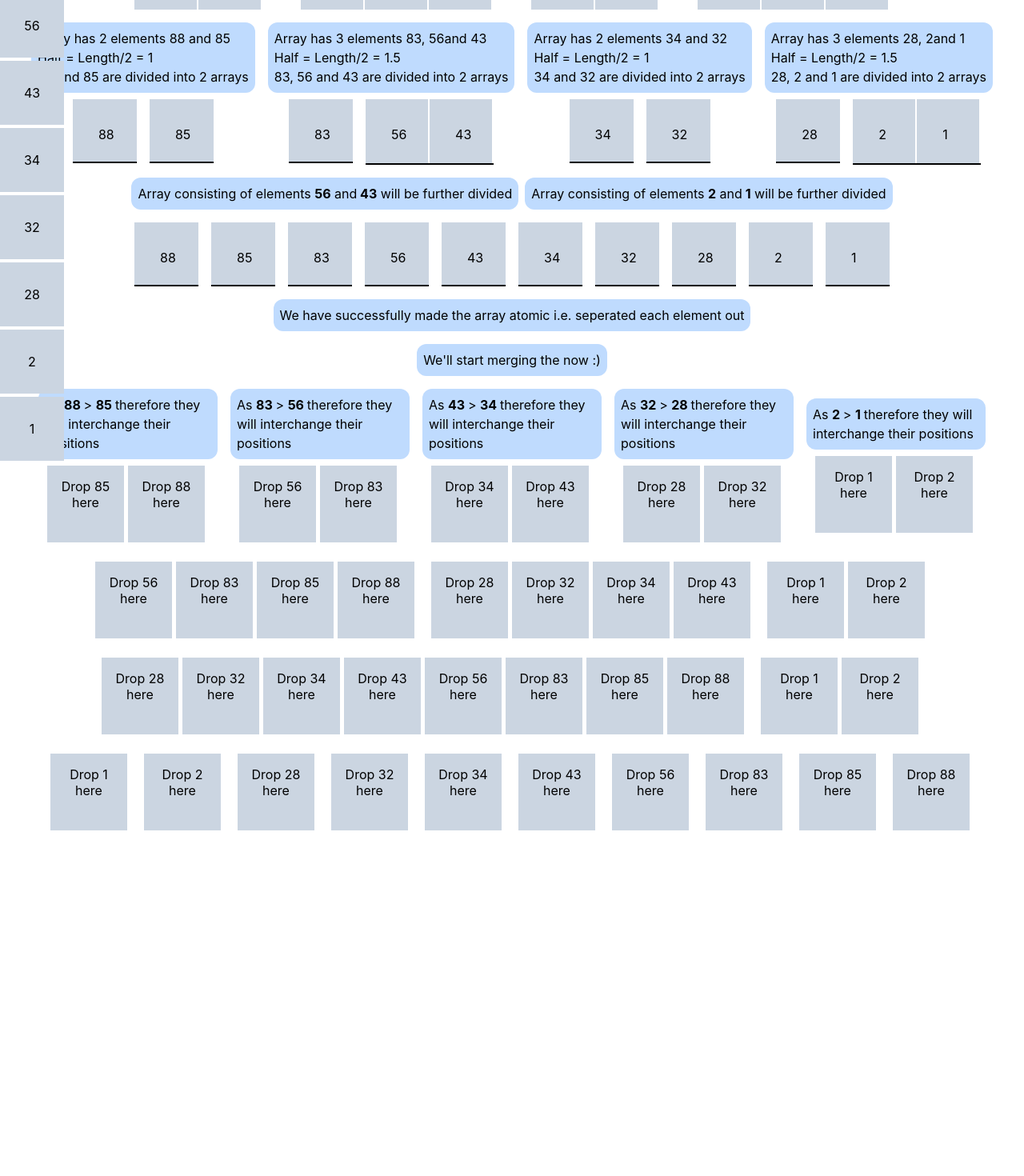
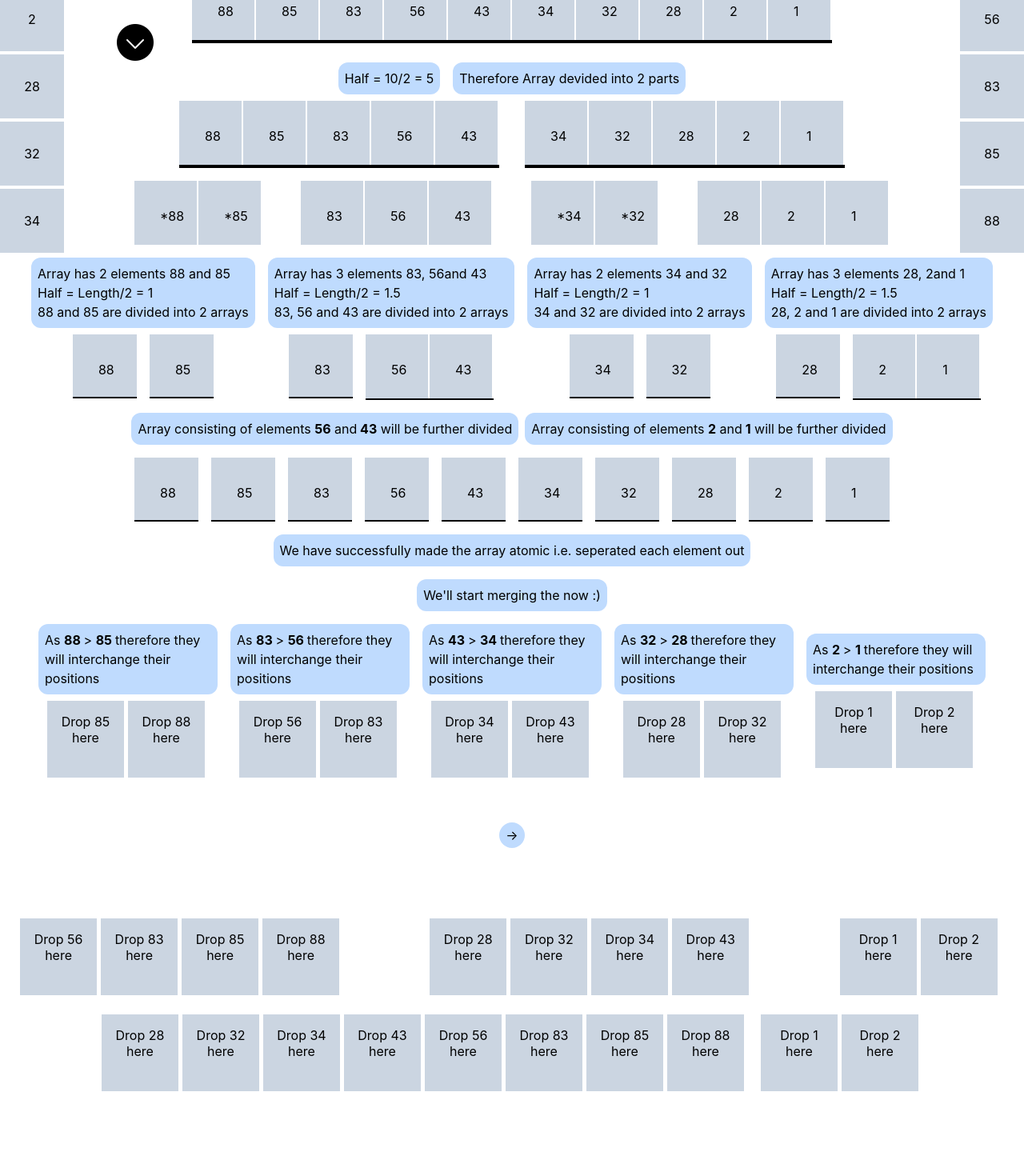
Before and after one commit to burhanharoon/merge-sort-react, a React (Create React App) app: page / in a window 1280 px wide. Shown: the part 260-1730 px from the top of the page at 80% size. Before the commit the page ends 1322 px from the top, so only its background shows below. Built offline with nearby package versions, Linux system fonts and the light colour scheme.

Commit message:
added animations

```diff
--- a/src/App.js
+++ b/src/App.js
@@ -5,7 +5,8 @@ import { DndProvider } from 'react-dnd'
 import update from 'immutability-helper';
 import { Box } from './Box';
 import { Container } from './Container';
-
+import infoIcon from './icons8-info.png'
+import nextIcon from './icons8-next.png'
 
 function getRndInteger(min, max) {
   return Math.floor(Math.random() * (max - min)) + min;
@@ -85,44 +86,56 @@ function App() {
 
   const [firstShow, setfirstShow] = useState(true)
   const [secondShow, setsecondShow] = useState(false)
-  const [thirdShow, setthirdShow] = useState(false)
-  const [fourthShow, setfourthShow] = useState(false)
+  const [nextArray, setNextArray] = useState(10)
+  // const [fourthShow, setfourthShow] = useState(false)
 
   const [showNumber, setShowNumber] = useState(1)
-  const nextShow = () => {
-    setShowNumber(showNumber + 1)
-    if (firstShow) {
-      setfirstShow(false)
-      setsecondShow(true)
-    } else if (secondShow) {
-      setsecondShow(false)
-      setthirdShow(true)
-    } else {
-      setthirdShow(false)
-      setfourthShow(true)
-    }
-  }
+
+
+  const [showNextElement, setShowNextElement] = useState(0)
 
 
   return (
 
 
-    <div className='flex'>
+    <div>
 
-      <div className='fixed '>
+      <div className='fixed right-0 top-40 '>
         <DndProvider backend={HTML5Backend}>
           <div className='flex flex-col gap-1 justify-center'>
-            {boxes.map(({ name, type }, index) => (<Box name={name} type={type} isDropped={isDropped(name)} key={index} />))}
+            {boxes.reverse().map(({ name, type }, index) => (
+              index >= 5 &&
+              <Box name={name} type={type} isDropped={isDropped(name)} key={index} />))
+            }
           </div>
         </DndProvider>
       </div>
 
+      <div className='fixed left-0 top-40'>
+        <DndProvider backend={HTML5Backend}>
+          <div className='flex flex-col gap-1 justify-center'>
+            {boxes.map(({ name, type }, index) => (
+              index < 5 &&
+              <Box name={name} type={type} isDropped={isDropped(name)} key={index} />))
+            }
+          </div>
+        </DndProvider>
+      </div>
+
+      <img onClick={() => { setNextArray(nextArray + 1) }} src={nextIcon} className='fixed top-72 rotate-90 left-36' />
+
+
+
 
       <div className='w-full flex items-center flex-col'>
 
+        <p className=' w-max text-white p-2 rounded-xl bg-slate-500 m-2'>Read this first:</p>
+        <p className='w-max flex items-center bg-blue-200 rounded-xl p-2 m-2'> <img src={infoIcon} width='30px' height='10px' alt="" /> You can drag and drop elements from left and right side to boxex</p>
+        <p className=' w-max  p-2 rounded-xl bg-blue-200 m-2'>Initial Array:</p>
+        <p className=' w-max  p-2 rounded-xl bg-blue-200 m-2'>Total elements = 10</p>
 
         {/* Displaying Initial Array */}
-        <div className='flex  justify-center mb-4'>
+        <div className='flex border-black border-b-4 justify-center mb-4'>
           {
             numbers.map(number => {
               return (
@@ -134,9 +147,17 @@ function App() {
           }
         </div>
 
+
         {/* Middle Layer */}
+        {2 <= nextArray &&
+
+          <div className='flex flex-col justify-center'>
+            <div className='flex  justify-center'>
+              <p className=' w-max  p-2 rounded-xl bg-blue-200 m-2'>Half = 10/2 = 5</p>
+              <p className=' w-max  p-2 rounded-xl bg-blue-200 m-2'>Therefore Array devided into 2 parts</p>
+            </div>
             <div className='flex justify-center w-full gap-8 mb-4'>
-          <div className='flex'>
+              <div className='flex border-b-4 border-black'>
                 {numbers.map((number, index) => {
                   return (
                     index < half ?
@@ -145,7 +166,7 @@ function App() {
                 })}
               </div>
 
-          <div className='flex'>
+              <div className='flex border-b-4 border-black'>
                 {numbers.map((number, index) => {
                   return (
                     index >= half ?
@@ -154,10 +175,15 @@ function App() {
                 })}
               </div>
             </div>
+          </div>
+
+        }
 
 
 
         {/* Third Layer */}
+
+        {3 <= nextArray &&
           <div className='flex justify-center w-full gap-12 mb-4'>
             <div className='flex'>
               {numbers.map((number, index) => {
@@ -193,9 +219,13 @@ function App() {
               })}
             </div>
           </div>
+        }
+
 
 
         {/* Fourth Layer */}
+
+        {4 <= nextArray &&
           <div className='flex  gap-4 mb-4'>
 
             <div className='flex items-center  gap-2 flex-col'>
@@ -277,12 +307,12 @@ function App() {
 
           </div>
 
+        }
 
 
 
 
-
-
+        {4 <= nextArray &&
 
           <div className='flex flex-col items-center gap-3'>
 
@@ -296,15 +326,9 @@ function App() {
               </div>
             </div>
 
-
-          {/* <div className='flex gap-2'>
-            <div className=' bg-blue-200 p-2 rounded-xl mb-4'>
-              As array elements <span className='font-bold'> {numbers[0]}</span>, <span className='font-bold'> {numbers[1]}</span>, <span className='font-bold'> {numbers[2]}</span>, <span className='font-bold'> {numbers[5]}</span>, <span className='font-bold'> {numbers[6]}</span>, <span className='font-bold'> {numbers[7]}</span> are atomic therefore we can start arranging them
           </div>
-          </div> */}
-
-        </div>
-
+        }
+        {5 <= nextArray &&
           <div className='flex gap-4 mb-4'>
             {numbers.map(number => {
               return (
@@ -314,7 +338,11 @@ function App() {
               )
             })}
           </div>
+        }
 
+
+        {6 <= nextArray &&
+          <div className='flex justify-center items-center flex-col'>
 
             <div className=' bg-blue-200 p-2 rounded-xl mb-4'>
               We have successfully made the array atomic i.e. seperated each element out
@@ -323,16 +351,12 @@ function App() {
             <div className=' bg-blue-200 p-2 rounded-xl mb-4'>
               We'll start merging the now :)
             </div>
-
-
-
-
-
-
+          </div>
+        }
 
         <DndProvider backend={HTML5Backend}>
 
-
+          {6 <= nextArray &&
             <div className='flex justify-center gap-4 '>
 
               <div className='flex flex-col gap-2 justify-center items-center'>
@@ -343,16 +367,12 @@ function App() {
 
                   <div className='flex items-center flex-col'>
                     <Container shouldAccept={numbers[1]} />
-                  {/* {firstShow && showNumber === 1 &&
-                    <span className=' text-2xl'>&uarr;</span>
-                  } */}
+                    <span className={showNextElement == 1 || showNextElement == 2 || showNextElement == 3 ? ' text-2xl opacity-100' : ' text-2xl opacity-0'}>&uarr;</span>
                   </div>
 
                   <div className='flex items-center flex-col'>
                     <Container shouldAccept={numbers[0]} />
-                  {/* {secondShow && showNumber === 2 &&
-                    <span className=' text-2xl'>&uarr;</span>
-                  } */}
+                    <span className={showNextElement == 3 ? ' text-2xl opacity-100' : ' text-2xl opacity-0'}>&uarr;</span>
                   </div>
                 </div>
               </div>
@@ -364,36 +384,49 @@ function App() {
                 <div className='flex'>
                   <div className='flex items-center flex-col'>
                     <Container shouldAccept={numbers[3]} />
-                  {/* {firstShow && showNumber === 1 &&
-                    <span className=' text-2xl'>&uarr;</span>
-                  } */}
+                    <span className={showNextElement == 1 ? ' text-2xl opacity-100' : ' text-2xl opacity-0'}>&uarr;</span>
                   </div>
                   <div className='flex items-center flex-col'>
                     <Container shouldAccept={numbers[2]} />
-                  {/* {secondShow && showNumber === 2 &&
-                    <span className=' text-2xl'>&uarr;</span>
-                  } */}
+                    <span className={showNextElement == 2 ? ' text-2xl opacity-100' : ' text-2xl opacity-0'}>&uarr;</span>
                   </div>
                 </div>
               </div>
+
+
 
               <div className='flex flex-col gap-2 justify-center items-center'>
                 <div>
                   <div className=' w-56 bg-blue-200 rounded-xl p-2'>As <span className=' font-bold'> {numbers[4]} </span>&gt;  <span className=' font-bold'> {numbers[5]} </span>therefore they will interchange their positions </div>
                 </div>
                 <div className='flex'>
+                  <div className='flex items-center flex-col'>
                     <Container shouldAccept={numbers[5]} />
+                    <span className={showNextElement == 4 || showNextElement == 5 || showNextElement == 6 ? ' text-2xl opacity-100' : ' text-2xl opacity-0'}>&uarr;</span>
+                  </div>
+                  <div className='flex items-center flex-col'>
                     <Container shouldAccept={numbers[4]} />
+                    <span className={showNextElement == 6 ? ' text-2xl opacity-100' : ' text-2xl opacity-0'}>&uarr;</span>
                   </div>
                 </div>
+              </div>
+
+
 
               <div className='flex flex-col gap-2 justify-center items-center'>
                 <div>
                   <div className=' w-56 bg-blue-200 rounded-xl p-2'>As <span className=' font-bold'> {numbers[6]} </span>&gt;  <span className=' font-bold'> {numbers[7]} </span>therefore they will interchange their positions </div>
                 </div>
                 <div className='flex'>
+
+                  <div className='flex items-center flex-col'>
                     <Container shouldAccept={numbers[7]} />
+                    <span className={showNextElement == 4 ? ' text-2xl opacity-100' : ' text-2xl opacity-0'}>&uarr;</span>
+                  </div>
+                  <div className='flex items-center flex-col'>
                     <Container shouldAccept={numbers[6]} />
+                    <span className={showNextElement == 5 ? ' text-2xl opacity-100' : ' text-2xl opacity-0'}>&uarr;</span>
+                  </div>
                 </div>
               </div>
 
@@ -403,61 +436,190 @@ function App() {
                   <div className=' w-56 bg-blue-200 rounded-xl p-2'>As <span className=' font-bold'> {numbers[8]} </span>&gt;  <span className=' font-bold'> {numbers[9]} </span>therefore they will interchange their positions </div>
                 </div>
                 <div className='flex'>
+
+                  <div className='flex items-center flex-col'>
                     <Container shouldAccept={numbers[9]} />
+                    <span className={showNextElement == 7 ? ' text-2xl opacity-100' : ' text-2xl opacity-0'}>&uarr;</span>
+                  </div>
+                  <div className='flex items-center flex-col'>
                     <Container shouldAccept={numbers[8]} />
+                    <span className={showNextElement == 7 ? ' text-2xl opacity-100' : ' text-2xl opacity-0'}>&uarr;</span>
+                  </div>
                 </div>
               </div>
 
             </div>
-          {/*
-          <div onClick={nextShow} className=' cursor-pointer bg-blue-200 rounded-full w-8 h-8 flex justify-center items-center mb-4'>
+          }
+
+
+
+
+
+
+
+
+          <div onClick={() => { setShowNextElement(showNextElement + 1) }} className=' cursor-pointer bg-blue-200 rounded-full w-8 h-8 flex justify-center items-center mb-4'>
             &rarr;
-          </div> */}
+          </div>
 
+
+
+
+
+
+
+          {7 <= nextArray &&
             <div className='flex justify-center gap-4'>
+              <div className='flex flex-col '>
+                <div className='flex'>
 
+                  <div className={showNextElement == 1 ? 'flex flex-col opacity-100' : 'flex flex-col opacity-0'}>
+                    <div>As i {'>'} j  </div>
+                    <div>Place {numbers[3]} below</div>
+                    <div>j=j+1</div>
+                  </div>
+                  <div className={showNextElement == 2 ? 'flex flex-col opacity-100' : 'flex flex-col opacity-0'}>
+                    <div>As i {'>'} j  </div>
+                    <div>Place {numbers[2]} below</div>
+                    <div>j=j+1</div>
+                  </div>
+                  <div className={showNextElement == 3 ? 'flex flex-col opacity-100' : 'flex flex-col opacity-0'}>
+                    <div>As j is out of bound now  </div>
+                    <div>Place all remaining elements below</div>
+                  </div>
+                </div>
                 <div className='flex'>
                   <Container shouldAccept={numbers[3]} />
                   <Container shouldAccept={numbers[2]} />
                   <Container shouldAccept={numbers[1]} />
                   <Container shouldAccept={numbers[0]} />
                 </div>
+              </div>
 
+
+              <div className='flex flex-col '>
+                <div className='flex'>
+
+                  <div className={showNextElement == 4 ? 'flex flex-col opacity-100' : 'flex flex-col opacity-0'}>
+                    <div>As i {'>'} j  </div>
+                    <div>Place {numbers[7]} below</div>
+                    <div>j=j+1</div>
+                  </div>
+                  <div className={showNextElement == 5 ? 'flex flex-col opacity-100' : 'flex flex-col opacity-0'}>
+                    <div>As i {'>'} j  </div>
+                    <div>Place {numbers[6]} below</div>
+                    <div>j=j+1</div>
+                  </div>
+                  <div className={showNextElement == 6 ? 'flex flex-col opacity-100' : 'flex flex-col opacity-0'}>
+                    <div>As j is out of bound now  </div>
+                    <div>Place all remaining elements below</div>
+                  </div>
+                </div>
                 <div className='flex'>
                   <Container shouldAccept={numbers[7]} />
                   <Container shouldAccept={numbers[6]} />
                   <Container shouldAccept={numbers[5]} />
                   <Container shouldAccept={numbers[4]} />
                 </div>
-            <div className='flex'>
-              <Container shouldAccept={numbers[9]} />
-              <Container shouldAccept={numbers[8]} />
               </div>
 
+
+              <div className='flex flex-col '>
+                <div className='flex'>
+
+                  <div className={showNextElement == 7 ? 'flex flex-col opacity-100' : 'flex flex-col opacity-0'}>
+                    <div>No need to change</div>
+                    <div>As thery are already sorted</div>
+                    <div>Place them below</div>
+                    {/* <div>j=j+1</div> */}
                   </div>
 
-          <div className='flex justify-center gap-4'>
-
-            <div className='flex'>
-              <Container shouldAccept={numbers[7]} />
-              <Container shouldAccept={numbers[6]} />
-              <Container shouldAccept={numbers[5]} />
-              <Container shouldAccept={numbers[4]} />
-              <Container shouldAccept={numbers[3]} />
-              <Container shouldAccept={numbers[2]} />
-              <Container shouldAccept={numbers[1]} />
-              <Container shouldAccept={numbers[0]} />
                 </div>
                 <div className='flex'>
                   <Container shouldAccept={numbers[9]} />
                   <Container shouldAccept={numbers[8]} />
                 </div>
+              </div>
+
 
             </div>
+          }
 
+
+
+          {8 <= nextArray &&
             <div className='flex justify-center gap-4'>
 
+              <div className='flex'>
+                <div className='flex items-center flex-col'>
+                  <Container shouldAccept={numbers[7]} />
+                  <span className={showNextElement == 8 || showNextElement == 9 ? ' text-2xl opacity-100' : ' text-2xl opacity-0'}>&uarr;</span>
+                </div>
+                <div className='flex items-center flex-col'>
+                  <Container shouldAccept={numbers[6]} />
+                  <span className={showNextElement == 10 ? ' text-2xl opacity-100' : ' text-2xl opacity-0'}>&uarr;</span>
+                </div>
+                <div className='flex items-center flex-col'>
+                  <Container shouldAccept={numbers[5]} />
+                  <span className={showNextElement == 10 ? ' text-2xl opacity-100' : ' text-2xl opacity-0'}>&uarr;</span>
+                </div>
+                <div className='flex items-center flex-col'>
+                  <Container shouldAccept={numbers[4]} />
+                  <span className={showNextElement == 10 ? ' text-2xl opacity-100' : ' text-2xl opacity-0'}>&uarr;</span>
+                </div>
+                <div className='flex items-center flex-col'>
+                  <Container shouldAccept={numbers[3]} />
+                  <span className={showNextElement == 10 ? ' text-2xl opacity-100' : ' text-2xl opacity-0'}>&uarr;</span>
+                </div>
+                <div className='flex items-center flex-col'>
+                  <Container shouldAccept={numbers[2]} />
+                  <span className={showNextElement == 10 ? ' text-2xl opacity-100' : ' text-2xl opacity-0'}>&uarr;</span>
+                </div>
+                <div className='flex items-center flex-col'>
+                  <Container shouldAccept={numbers[1]} />
+                  <span className={showNextElement == 10 ? ' text-2xl opacity-100' : ' text-2xl opacity-0'}>&uarr;</span>
+                </div>
+                <div className='flex items-center flex-col'>
+                  <Container shouldAccept={numbers[0]} />
+                  <span className={showNextElement == 10 ? ' text-2xl opacity-100' : ' text-2xl opacity-0'}>&uarr;</span>
+                </div>
+              </div>
 
+              <div className='flex'>
+                <div className='flex items-center flex-col'>
+                  <Container shouldAccept={numbers[9]} />
+                  <span className={showNextElement == 8 ? ' text-2xl opacity-100' : ' text-2xl opacity-0'}>&uarr;</span>
+                </div>
+                <div className='flex items-center flex-col'>
+                  <Container shouldAccept={numbers[8]} />
+                  <span className={showNextElement == 9 ? ' text-2xl opacity-100' : ' text-2xl opacity-0'}>&uarr;</span>
+                </div>
+              </div>
+
+            </div>
+          }
+
+          {9 <= nextArray &&
+            <div className='flex justify-center flex-col gap-4'>
+
+              <div className='flex'>
+                <div className={showNextElement == 8 ? 'flex flex-col opacity-100' : 'flex flex-col opacity-0'}>
+                  <div>As i {'>'} j  </div>
+                  <div>Place {numbers[9]} below</div>
+                  <div>j=j+1</div>
+                </div>
+                <div className={showNextElement == 9 ? 'flex flex-col opacity-100' : 'flex flex-col opacity-0'}>
+                  <div>As i {'>'} j  </div>
+                  <div>Place {numbers[8]} below</div>
+                  <div>j=j+1</div>
+                </div>
+                <div className={showNextElement == 10 ? 'flex flex-col opacity-100' : 'flex flex-col opacity-0'}>
+                  <div>As j is out of bound now</div>
+                  <div>Place all remaining elements below</div>
+                </div>
+              </div>
+
+              <div className='flex '>
                 <Container shouldAccept={numbers[9]} />
                 <Container shouldAccept={numbers[8]} />
                 <Container shouldAccept={numbers[7]} />
@@ -468,10 +630,11 @@ function App() {
                 <Container shouldAccept={numbers[2]} />
                 <Container shouldAccept={numbers[1]} />
                 <Container shouldAccept={numbers[0]} />
+              </div>
 
 
             </div>
-
+          }
         </DndProvider>
 
 
@@ -479,8 +642,8 @@ function App() {
 
 
 
-      </div>
-    </div>
+      </div >
+    </div >
   );
 }
 export { ItemTypes }
```
Also changed, not shown: src/icons8-info.png (added), src/icons8-next.png (added). Lines whose indentation alone changed are shown as unchanged.
